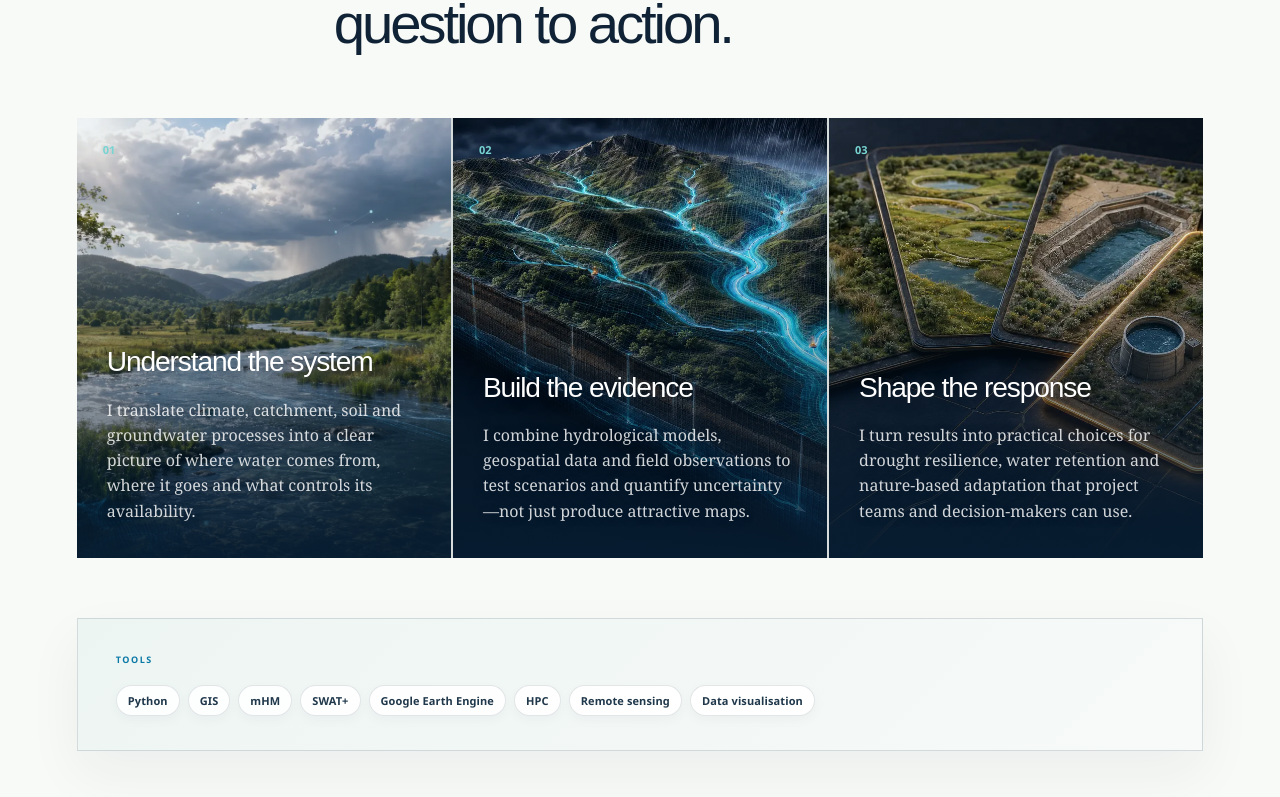
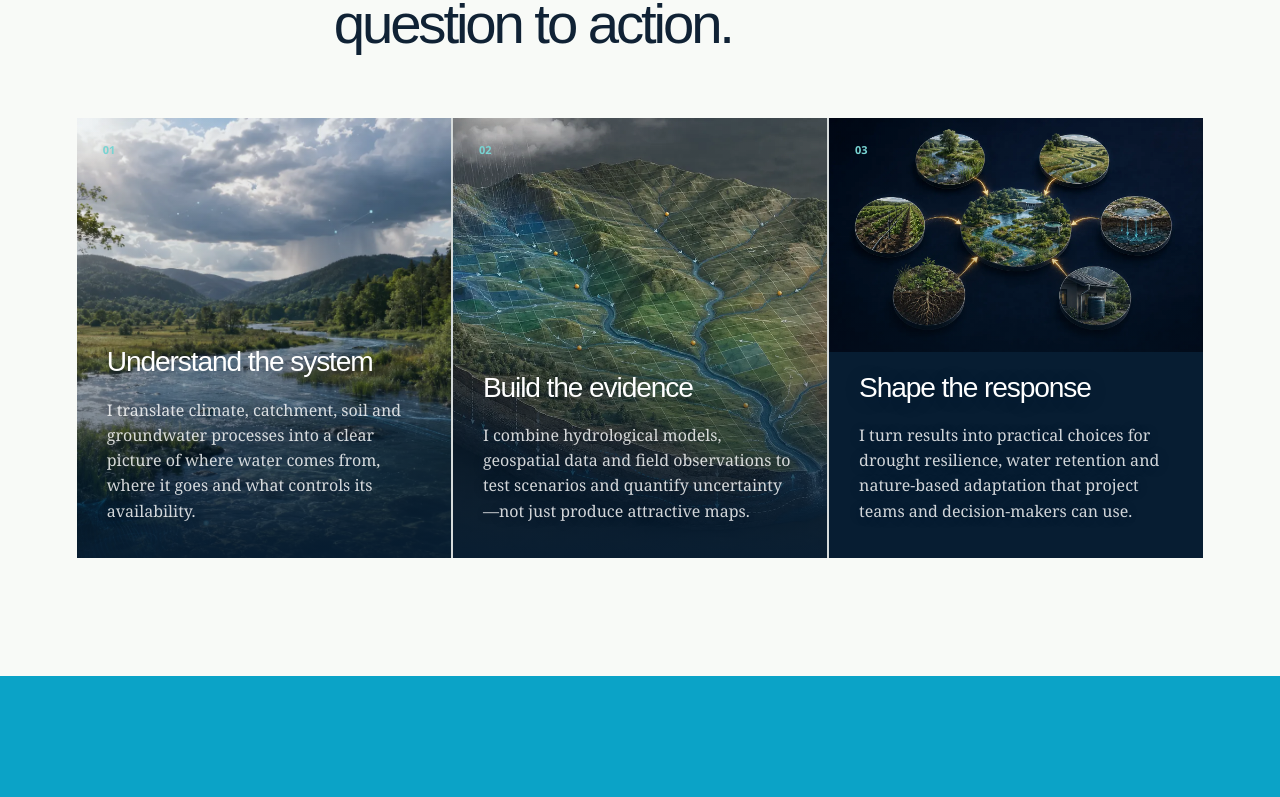
Before and after one commit to klekarkar/klekarkar-portfolio, a Next.js app: page / in a window 1280 px wide. Shown: the part 5343-6140 px from the top of the page. Built offline with nearby package versions, Linux system fonts and the light colour scheme.

Commit message:
Clarify expertise visuals and hydrology readings

```diff
--- a/app/globals.css
+++ b/app/globals.css
@@ -137,7 +137,7 @@ h1 em, h2 em { color: var(--water); font-family: Georgia, "Times New Roman", ser
 .live-readings { inset:0; position:absolute; z-index:5; }
 .process-reading { animation:readingPulse 3s ease-in-out infinite; backdrop-filter:blur(9px); background:rgba(7,29,50,.68); border:1px solid rgba(255,255,255,.32); border-radius:999px; box-shadow:0 8px 24px rgba(7,29,50,.24); color:white; font-family:"Courier New",monospace; font-size:clamp(10px,1vw,14px); font-variant-numeric:tabular-nums; font-weight:700; letter-spacing:.02em; min-width:72px; padding:10px 13px; position:absolute; text-align:center; transition:opacity .25s ease,transform .25s ease; }
 .process-reading::before { background:var(--aqua); border-radius:50%; box-shadow:0 0 0 4px rgba(120,212,210,.16); content:""; height:5px; left:-3px; position:absolute; top:calc(50% - 2px); width:5px; }
-.reading-rain{left:11%;top:17%}.reading-climate{right:9%;top:12%;animation-delay:-1.2s}.reading-flow{left:47%;top:53%;animation-delay:-2.1s}.reading-soil{bottom:16%;left:12%;animation-delay:-.8s}.reading-recharge{bottom:9%;right:10%;animation-delay:-1.7s}
+.reading-rain{left:42%;top:20%}.reading-climate{right:8%;top:12%;animation-delay:-1.2s}.reading-et{left:11%;top:48%;animation-delay:-1.5s}.reading-flow{left:48%;top:62%;animation-delay:-2.1s}.reading-soil{bottom:12%;left:9%;animation-delay:-.8s}.reading-recharge{bottom:8%;right:8%;animation-delay:-1.7s}
 @keyframes liveWater { 0%{opacity:0;transform:translateX(0) rotate(-8deg)}20%{opacity:.75}78%{opacity:.55}100%{opacity:0;transform:translateX(330%) rotate(-8deg)} }
 @keyframes readingPulse { 0%,100%{transform:translateY(0)}50%{transform:translateY(-4px)} }
 @keyframes catchmentOverviewCycle{0%,30%{opacity:1}44%,90%{opacity:0}100%{opacity:1}}
@@ -174,8 +174,9 @@ h1 em, h2 em { color: var(--water); font-family: Georgia, "Times New Roman", ser
 
 .evidence { background: var(--sand); display: grid; gap: 60px; grid-template-columns: .75fr 1.25fr; }.evidence h2 { max-width: 540px; }.metrics { display: grid; grid-template-columns: repeat(2, 1fr); }.metrics > div { border-left: 1px solid rgba(7,29,50,.15); display: flex; flex-direction: column; min-height: 220px; padding: 10px 34px 30px; }.metrics > div:nth-child(n+3) { border-top: 1px solid rgba(7,29,50,.15); padding-top: 38px; }.metrics strong { color: var(--blue); font-size: clamp(60px, 6vw, 92px); letter-spacing: -.07em; line-height: 1; }.metrics span { font-family: Georgia, "Times New Roman", serif; font-size: 15px; line-height: 1.45; margin-top: 16px; max-width: 230px; }
 
-.expertise { background: #f8faf7; }.dark-text { color: var(--ink); grid-template-columns:.65fr 1.4fr .8fr; }.capability-grid { border-top: 1px solid var(--line); display: grid; grid-template-columns: repeat(3,1fr); }.capability-grid article { border-right: 1px solid var(--line); min-height: 330px; padding: 32px clamp(24px,3vw,44px); }.capability-grid article:first-child{padding-left:0}.capability-grid article:last-child{border:0}.capability-grid article > span { color:var(--water);font-size:11px;font-weight:800}.capability-grid h3{font-size:clamp(24px,2.2vw,34px);letter-spacing:-.04em;margin:62px 0 18px}.capability-grid p{color:var(--muted);font-family:Georgia,"Times New Roman",serif;font-size:16px;line-height:1.6;margin:0}.toolbox { background:linear-gradient(135deg,#edf5f3,#f7faf8); border:1px solid var(--line); box-shadow:0 22px 55px rgba(7,29,50,.055); display:grid; gap:0; grid-template-columns:1fr 1fr; margin-top:60px; padding:0; }.toolbox>div{padding:34px 38px}.toolbox>div+div{border-left:1px solid var(--line)}.toolbox-label{color:var(--blue)!important;font-size:9px!important;font-weight:850;letter-spacing:.17em;margin:0 0 19px!important}.keyword-list{display:flex;flex-wrap:wrap;gap:9px 8px}.keyword-list span{background:rgba(255,255,255,.88);border:1px solid rgba(7,29,50,.11);border-radius:999px;box-shadow:0 4px 12px rgba(7,29,50,.035);color:#20384b;font-size:11px;font-weight:650;letter-spacing:.01em;line-height:1;padding:9px 11px}
-.capability-grid{background:var(--line);border-top:0;gap:2px}.capability-grid article,.capability-grid article:first-child{background:var(--navy);border:0;min-height:440px;overflow:hidden;padding:0;position:relative}.capability-grid article::after{background:linear-gradient(180deg,rgba(7,29,50,.04) 20%,rgba(7,29,50,.2) 46%,rgba(7,29,50,.93) 100%);content:"";inset:0;position:absolute;z-index:1}.capability-grid article>img{filter:saturate(.9) contrast(1.02);height:100%;inset:0;object-fit:cover;position:absolute;transition:filter .55s ease,transform .75s ease;width:100%}.capability-grid article:hover>img{filter:saturate(1.05) contrast(1.04);transform:scale(1.035)}.capability-grid article>span{color:var(--aqua);left:26px;position:absolute;top:24px;z-index:2}.capability-copy{bottom:0;left:0;padding:34px 30px;position:absolute;right:0;z-index:2}.capability-grid .capability-copy h3{color:white;margin:0 0 14px;text-shadow:0 2px 18px rgba(7,29,50,.28)}.capability-grid .capability-copy p{color:rgba(255,255,255,.82);font-size:16px;line-height:1.58;margin:0;text-shadow:0 1px 12px rgba(7,29,50,.32)}.toolbox{grid-template-columns:1fr}.toolbox>div{padding:34px 38px}
+.expertise { background: #f8faf7; }.dark-text { color: var(--ink); grid-template-columns:.65fr 1.4fr .8fr; }.capability-grid { border-top: 1px solid var(--line); display: grid; grid-template-columns: repeat(3,1fr); }.capability-grid article { border-right: 1px solid var(--line); min-height: 330px; padding: 32px clamp(24px,3vw,44px); }.capability-grid article:first-child{padding-left:0}.capability-grid article:last-child{border:0}.capability-grid article > span { color:var(--water);font-size:11px;font-weight:800}.capability-grid h3{font-size:clamp(24px,2.2vw,34px);letter-spacing:-.04em;margin:62px 0 18px}.capability-grid p{color:var(--muted);font-family:Georgia,"Times New Roman",serif;font-size:16px;line-height:1.6;margin:0}
+.capability-grid{background:var(--line);border-top:0;gap:2px}.capability-grid article,.capability-grid article:first-child{background:var(--navy);border:0;min-height:440px;overflow:hidden;padding:0;position:relative}.capability-grid article::after{background:linear-gradient(180deg,rgba(7,29,50,.04) 20%,rgba(7,29,50,.2) 46%,rgba(7,29,50,.93) 100%);content:"";inset:0;position:absolute;z-index:1}.capability-grid article>img{filter:saturate(.9) contrast(1.02);height:100%;inset:0;object-fit:cover;position:absolute;transition:filter .55s ease,transform .75s ease;width:100%}.capability-grid article:hover>img{filter:saturate(1.05) contrast(1.04);transform:scale(1.035)}.capability-grid article>span{color:var(--aqua);left:26px;position:absolute;top:24px;z-index:2}.capability-copy{bottom:0;left:0;padding:34px 30px;position:absolute;right:0;z-index:2}.capability-grid .capability-copy h3{color:white;margin:0 0 14px;text-shadow:0 2px 18px rgba(7,29,50,.28)}.capability-grid .capability-copy p{color:rgba(255,255,255,.82);font-size:16px;line-height:1.58;margin:0;text-shadow:0 1px 12px rgba(7,29,50,.32)}
+.capability-grid article.capability-03>img{object-fit:contain;object-position:center top}
 
 .experience { border-top:1px solid var(--line); }.experience-grid { display:grid; grid-template-columns:repeat(3,1fr); }.experience-grid>div{border-left:1px solid var(--line);padding:10px clamp(24px,3vw,45px) 20px}.experience-grid>div:first-child{padding-left:0;border:0}.experience-grid p{color:var(--blue);font-size:10px;font-weight:800;letter-spacing:.12em;text-transform:uppercase}.experience-grid h3{font-size:clamp(22px,2.2vw,32px);letter-spacing:-.035em;line-height:1.18;margin:38px 0 12px}.experience-grid span{color:var(--muted);font-family:Georgia,"Times New Roman",serif;font-size:14px}
 
--- a/app/hydrology-live.tsx
+++ b/app/hydrology-live.tsx
@@ -3,11 +3,12 @@
 import { useEffect, useState } from "react";
 
 const readings = [
-  { className: "reading-rain", value: (tick: number) => `${(7.4 + Math.sin(tick * .72) * 2.1).toFixed(1)} mm` },
-  { className: "reading-climate", value: (tick: number) => `+${(1.7 + Math.sin(tick * .31) * .5).toFixed(1)} °C` },
-  { className: "reading-flow", value: (tick: number) => `${(2.8 + Math.cos(tick * .55) * .7).toFixed(1)} m³/s` },
-  { className: "reading-soil", value: (tick: number) => `${(38 + Math.sin(tick * .44) * 6).toFixed(0)} %` },
-  { className: "reading-recharge", value: (tick: number) => `${(1.9 + Math.cos(tick * .38) * .5).toFixed(1)} mm/d` },
+  { className: "reading-rain", value: (tick: number) => `Rain ${(7.4 + Math.sin(tick * .72) * 2.1).toFixed(1)} mm` },
+  { className: "reading-climate", value: (tick: number) => `Air ${(18.7 + Math.sin(tick * .31) * 1.9).toFixed(1)} °C` },
+  { className: "reading-et", value: (tick: number) => `ET ${(2.4 + Math.sin(tick * .47) * .6).toFixed(1)} mm/d` },
+  { className: "reading-flow", value: (tick: number) => `Runoff ${(2.8 + Math.cos(tick * .55) * .7).toFixed(1)} m³/s` },
+  { className: "reading-soil", value: (tick: number) => `Soil ${(38 + Math.sin(tick * .44) * 6).toFixed(0)} %` },
+  { className: "reading-recharge", value: (tick: number) => `Recharge ${(1.9 + Math.cos(tick * .38) * .5).toFixed(1)} mm/d` },
 ];
 
 export default function HydrologyLive() {
--- a/app/page.tsx
+++ b/app/page.tsx
@@ -83,13 +83,13 @@ const capabilities = [
     index: "02",
     title: "Build the evidence",
     body: "I combine hydrological models, geospatial data and field observations to test scenarios and quantify uncertainty—not just produce attractive maps.",
-    image: "/work/build-the-evidence-v2.webp",
+    image: "/work/build-the-evidence-v3.webp",
   },
   {
     index: "03",
     title: "Shape the response",
     body: "I turn results into practical choices for drought resilience, water retention and nature-based adaptation that project teams and decision-makers can use.",
-    image: "/work/shape-the-response-v2.webp",
+    image: "/work/shape-the-response-v3.webp",
   },
 ];
 
@@ -216,7 +216,7 @@ export default function Home() {
         </div>
         <div className="capability-grid">
           {capabilities.map((capability) => (
-            <article key={capability.index}>
+            <article className={`capability-${capability.index}`} key={capability.index}>
               <img src={capability.image} alt="" aria-hidden="true" />
               <span>{capability.index}</span>
               <div className="capability-copy">
@@ -225,12 +225,6 @@ export default function Home() {
               </div>
             </article>
           ))}
-        </div>
-        <div className="toolbox">
-          <div>
-            <p className="toolbox-label">TOOLS</p>
-            <div className="keyword-list">{["Python", "GIS", "mHM", "SWAT+", "Google Earth Engine", "HPC", "Remote sensing", "Data visualisation"].map((item) => <span key={item}>{item}</span>)}</div>
-          </div>
         </div>
       </section>
 
```
Also changed, not shown: public/work/build-the-evidence-v3.webp (added), public/work/shape-the-response-v3.webp (added).
